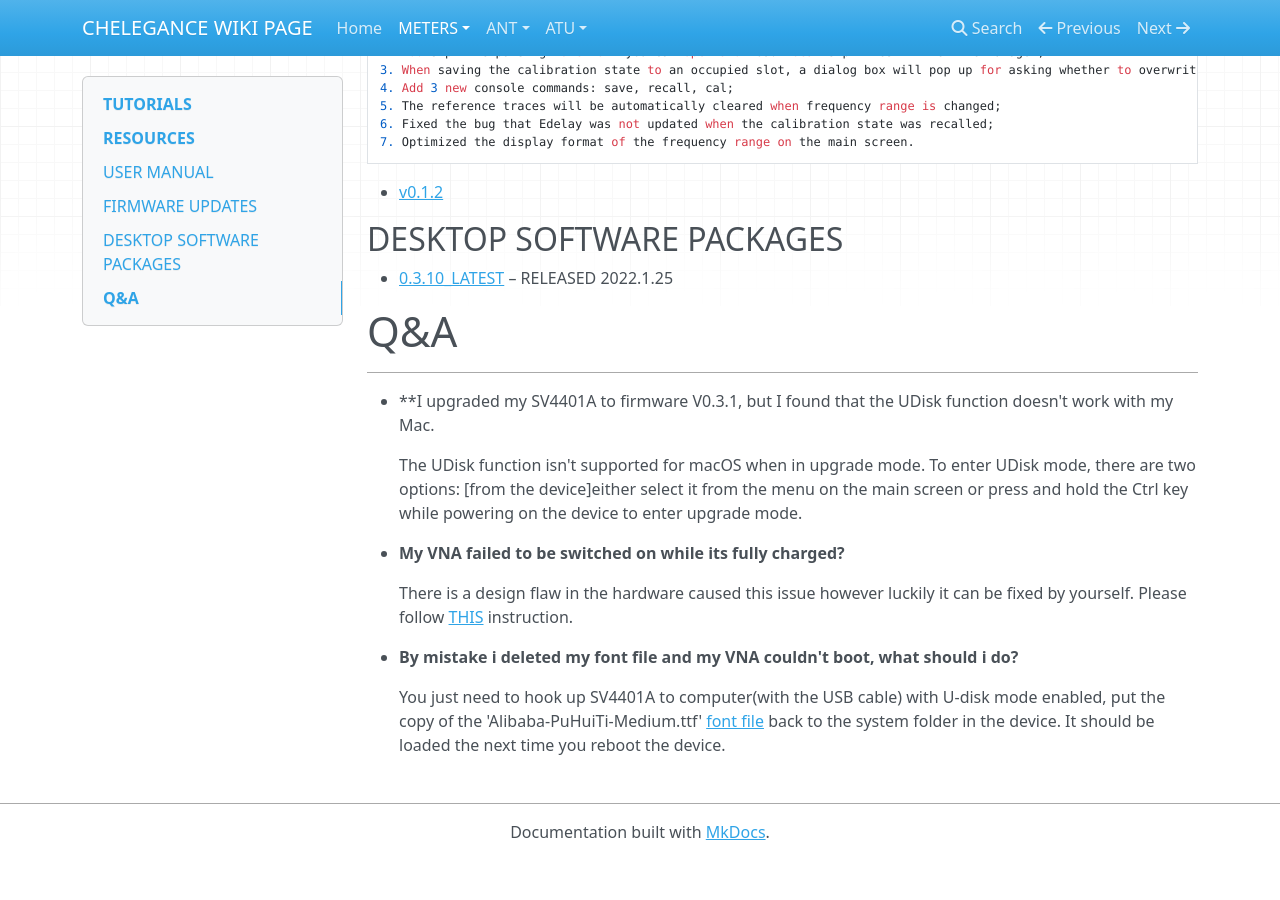
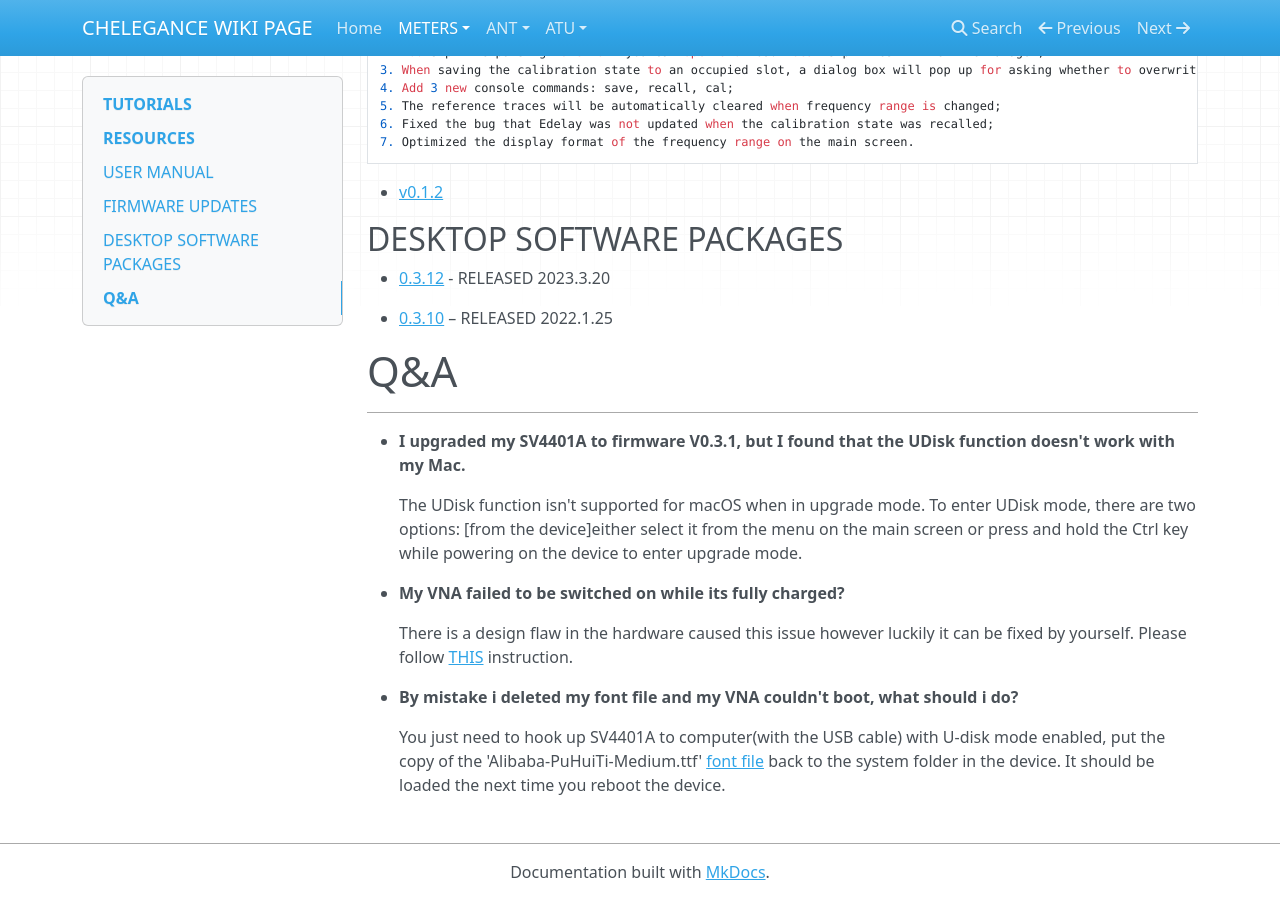
Before and after one commit to CHELEGANCE/WIKI, an MkDocs documentation site: the page built from docs/METER/SV4401A/SV4401A.md, in a window 1280 px wide and 900 px high, scrolled down 1226 px. Built offline with MkDocs 1.6.1, drawn with Linux system fonts in a browser that asks for light colours; nearby versions of some CDN libraries; before the commit the page ends 2086 px from its top, so only the background shows below that.

Commit message:
6g pages

```diff
--- a/docs/METER/SV4401A/SV4401A.md
+++ b/docs/METER/SV4401A/SV4401A.md
@@ -14,7 +14,7 @@
 
 ## FIRMWARE UPDATES
 
-Notice you will need this [DRIVER](sv4401a_usb_cdc_driver.rar) if you are not using a win10.
+Notice you will need this [DRIVER](../sv4401a_usb_cdc_driver.rar) if you are not using a win10.
 
 - [v0.4.0_LATEST](SV4401A_App_v0.4.0.zip) - RELEASED 2023.03.10
 
@@ -72,12 +72,14 @@ Fixed the bug of NAN.
 
 ## DESKTOP SOFTWARE PACKAGES
 
-- [0.3.10_LATEST](../nanovna-saver-0.3.10.exe) – RELEASED 2022.1.25
+- [0.3.12](../NanoVNA-Saver-0.3.12.exe) - RELEASED 2023.3.20
+
+- [0.3.10](../nanovna-saver-0.3.10.exe) – RELEASED 2022.1.25
 
 # Q&A
 ---
 
-* **I upgraded my SV4401A to firmware V0.3.1, but I found that the UDisk function doesn't work with my Mac.
+* **I upgraded my SV4401A to firmware V0.3.1, but I found that the UDisk function doesn't work with my Mac.**
 
     The UDisk function isn't supported for macOS when in upgrade mode. To enter UDisk mode, there are two options: [from the device]either select it from the menu on the main screen or press and hold the Ctrl key while powering on the device to enter upgrade mode.
 
--- a/mkdocs.yml
+++ b/mkdocs.yml
@@ -6,7 +6,8 @@ nav:
     - METERS:
       - VNA:
         - JNCRADIO VNA 3G: METER/JNCRADIO-VNA-3G/JNCRADIO-VNA-3G.md
-        - SV4401A: METER/SV4401A/SV4401A.md
+        - SV4401A 4G: METER/SV4401A/SV4401A.md
+        - SV6301A 6G: METER/SV6301A/SV6301A.md
     - ANT:
       - MC-750: ANT/MC-750/MC-750.md
       #- JPC ANTENNA: ANT/JPC/JPC-ANT.md
```
Also changed, not shown: docs/METER/SV6301A/SV6301A.md (added, +34 -0 lines), 4 other files.
